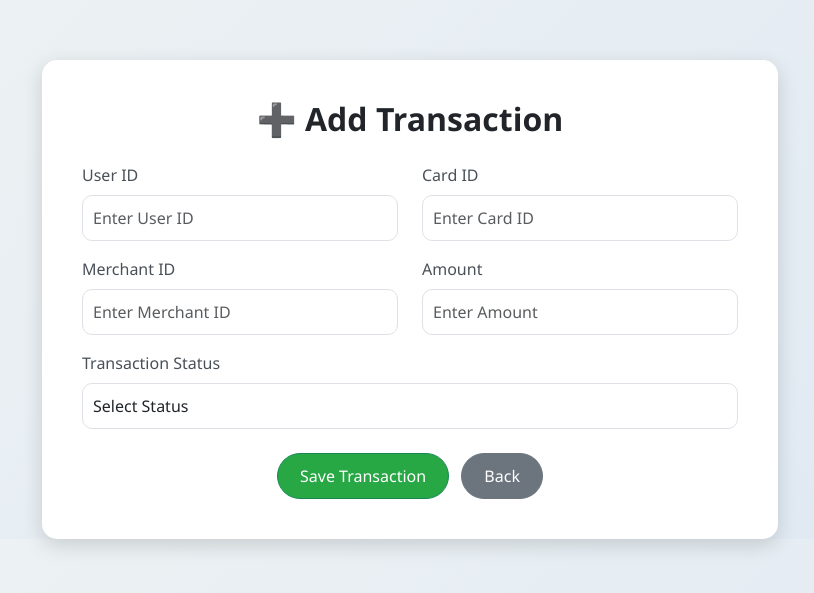
After one commit to senthilVyTCDC/CEG-Ariyalur-Batch1, a Flask app: page /transaction_add in a window 1280 px wide. The commit adds this page. Shown: the top 593 px of the page, without its empty margins (230-1044 px from the left). Run offline with Flask 3, Linux system fonts and the light colour scheme.

Commit message:
Transaction updated

```diff
--- a/CreditCardFraud/App.py
+++ b/CreditCardFraud/App.py
@@ -4,14 +4,15 @@ import math
 
 app = Flask(__name__)
 
-def get_db():
-    return mysql.connector.connect(
-        host="localhost",
-        user="root",
-        password="rajesh",
-        database="creditcardfraud",
-        port=3306
-    )
+dbconnection = mysql.connector.connect(
+    host="localhost",
+    user="root",
+    password="rajesh",
+    database="creditcardfraud",
+    port=3306
+)
+
+cursor = dbconnection.cursor(dictionary=True)
 
 @app.route('/')
 def home():
@@ -19,12 +20,10 @@ def home():
 
 @app.route('/transaction')
 def transaction():
+
     page = int(request.args.get('page', 1))
     per_page = 100
     offset = (page - 1) * per_page
-
-    db = get_db()
-    cursor = db.cursor(dictionary=True)
 
     cursor.execute("SELECT COUNT(*) AS count FROM transaction_")
     total = cursor.fetchone()['count']
@@ -37,9 +36,6 @@ def transaction():
 
     records = cursor.fetchall()
 
-    cursor.close()
-    db.close()
-
     total_pages = math.ceil(total / per_page)
 
     return render_template(
@@ -49,38 +45,35 @@ def transaction():
         total_pages=total_pages
     )
 
-@app.route('/transaction_add_form')
-def transaction_add_form():
+@app.route('/transaction_add', methods=['GET', 'POST'])
+def transaction_add():
+
+    if request.method == 'POST':
+
+        cursor.execute("""
+            INSERT INTO transaction_
+            (user_id, card_id, merchant_id, amount, transaction_time, status)
+            VALUES (%s,%s,%s,%s,NOW(),%s)
+        """, (
+            request.form['user_id'],
+            request.form['card_id'],
+            request.form['merchant_id'],
+            request.form['amount'],
+            request.form['status']
+        ))
+
+        dbconnection.commit()
+
+        return redirect(url_for('transaction'))
+
     return render_template("transaction_add.html")
 
-@app.route('/transaction_add', methods=['POST'])
-def add_transaction():
-    db = get_db()
-    cursor = db.cursor()
-
-    cursor.execute("""
-        INSERT INTO transaction_
-        (user_id, card_id, merchant_id, amount, transaction_time, status)
-        VALUES (%s, %s, %s, %s, NOW(), %s)
-    """, (
-        request.form['user_id'],
-        request.form['card_id'],
-        request.form['merchant_id'],
-        request.form['amount'],
-        request.form['status']
-    ))
-
-    db.commit()
-    cursor.close()
-    db.close()
-
-    return redirect(url_for('transaction'))
+@app.route('/transaction_update', methods=['GET'])
+def transaction_update():
+    return render_template("transaction_update.html")
 
 @app.route('/transaction_update/<int:id>', methods=['POST'])
 def update_transaction(id):
-
-    db = get_db()
-    cursor = db.cursor()
 
     cursor.execute("""
         UPDATE transaction_
@@ -92,35 +85,25 @@ def update_transaction(id):
         id
     ))
 
-    db.commit()
-    cursor.close()
-    db.close()
+    dbconnection.commit()
 
     return redirect(url_for('transaction'))
+
+@app.route('/transaction_delete', methods=['GET'])
+def transaction_delete():
+    return render_template("transaction_delete.html")
 
 @app.route('/transaction_delete/<int:id>', methods=['POST'])
 def delete_transaction(id):
 
-    db = get_db()
-    cursor = db.cursor()
+    cursor.execute(
+        "DELETE FROM transaction_ WHERE transaction_id=%s",
+        (id,)
+    )
 
-    cursor.execute("DELETE FROM transaction_ WHERE transaction_id=%s", (id,))
-
-    db.commit()
-    cursor.close()
-    db.close()
+    dbconnection.commit()
 
     return redirect(url_for('transaction'))
-
-dbconnection = mysql.connector.connect(
-    host='localhost',
-    user='root',
-    password='1234',
-    port=3306,
-    database='CreditCardFraud'
-)
-
-cursor = dbconnection.cursor(dictionary=True)
 
 @app.route('/card')
 def Display_Card():
@@ -189,5 +172,13 @@ def delete_card(card_id):
 
     return redirect(url_for('Display_Card'))
 
+@app.route('/user')
+def user():
+    return render_template("user.html")
+
+@app.route('/merchant')
+def merchant():
+    return render_template("merchant.html")
+
 if __name__ == "__main__":
     app.run(debug=True)
--- /dev/null
+++ b/CreditCardFraud/templates/transaction_add.html
@@ -0,0 +1,106 @@
+<!DOCTYPE html>
+<html>
+<head>
+    <title>Add Transaction</title>
+    <link rel="stylesheet" href="https://cdn.jsdelivr.net/npm/bootstrap@5.3.2/dist/css/bootstrap.min.css">
+
+    <style>
+        body {
+            background: linear-gradient(135deg, #eef2f3, #dfe9f3);
+            font-family: 'Segoe UI', Arial, sans-serif;
+        }
+        .form-card {
+            background: #fff;
+            padding: 40px;
+            border-radius: 15px;
+            box-shadow: 0 6px 20px rgba(0,0,0,0.15);
+            margin-top: 60px;
+        }
+        h2 {
+            font-weight: 600;
+            color: #212529;
+            margin-bottom: 25px;
+        }
+        .form-label {
+            font-weight: 500;
+            color: #495057;
+        }
+        .form-control {
+            border-radius: 10px;
+            padding: 10px;
+            transition: all 0.2s ease-in-out;
+        }
+        .form-control:focus {
+            border-color: #0d6efd;
+            box-shadow: 0 0 6px rgba(13, 110, 253, 0.3);
+        }
+        .btn {
+            border-radius: 25px;
+            padding: 10px 22px;
+            transition: all 0.2s ease-in-out;
+        }
+        .btn:hover {
+            transform: translateY(-2px);
+            box-shadow: 0 4px 10px rgba(0,0,0,0.15);
+        }
+        .btn-success {
+            background-color: #28a745;
+        }
+        .btn-secondary {
+            background-color: #6c757d;
+        }
+    </style>
+</head>
+<body>
+
+<div class="container">
+    <div class="row justify-content-center">
+        <div class="col-md-8">
+            <div class="form-card">
+                <h2 class="text-center">➕ Add Transaction</h2>
+
+                <form action="{{ url_for('transaction_add') }}" method="POST">
+                    <div class="row mb-3">
+                        <div class="col-md-6">
+                            <label class="form-label">User ID</label>
+                            <input type="text" name="user_id" class="form-control" placeholder="Enter User ID" required>
+                        </div>
+                        <div class="col-md-6">
+                            <label class="form-label">Card ID</label>
+                            <input type="text" name="card_id" class="form-control" placeholder="Enter Card ID" required>
+                        </div>
+                    </div>
+
+                    <div class="row mb-3">
+                        <div class="col-md-6">
+                            <label class="form-label">Merchant ID</label>
+                            <input type="text" name="merchant_id" class="form-control" placeholder="Enter Merchant ID" required>
+                        </div>
+                        <div class="col-md-6">
+                            <label class="form-label">Amount</label>
+                            <input type="text" name="amount" class="form-control" placeholder="Enter Amount" required>
+                        </div>
+                    </div>
+
+                    <div class="mb-3">
+                        <label class="form-label">Transaction Status</label>
+                        <select name="status" class="form-control" required>
+                            <option value="">Select Status</option>
+                            <option value="Completed">Completed</option>
+                            <option value="Pending">Pending</option>
+                        </select>
+                    </div>
+
+                    <div class="text-center mt-4">
+                        <button type="submit" class="btn btn-success me-2">Save Transaction</button>
+                        <a href="{{ url_for('transaction') }}" class="btn btn-secondary">Back</a>
+                    </div>
+                </form>
+            </div>
+        </div>
+    </div>
+</div>
+
+<script src="https://cdn.jsdelivr.net/npm/bootstrap@5.3.2/dist/js/bootstrap.bundle.min.js"></script>
+</body>
+</html>
```
Also changed, not shown: CreditCardFraud/templates/index.html (+146 -9 lines), CreditCardFraud/templates/transaction.html (+75 -11 lines), CreditCardFraud/templates/transaction_delete.html (added, +93 -0 lines), CreditCardFraud/templates/transaction_update.html (added, +103 -0 lines).
